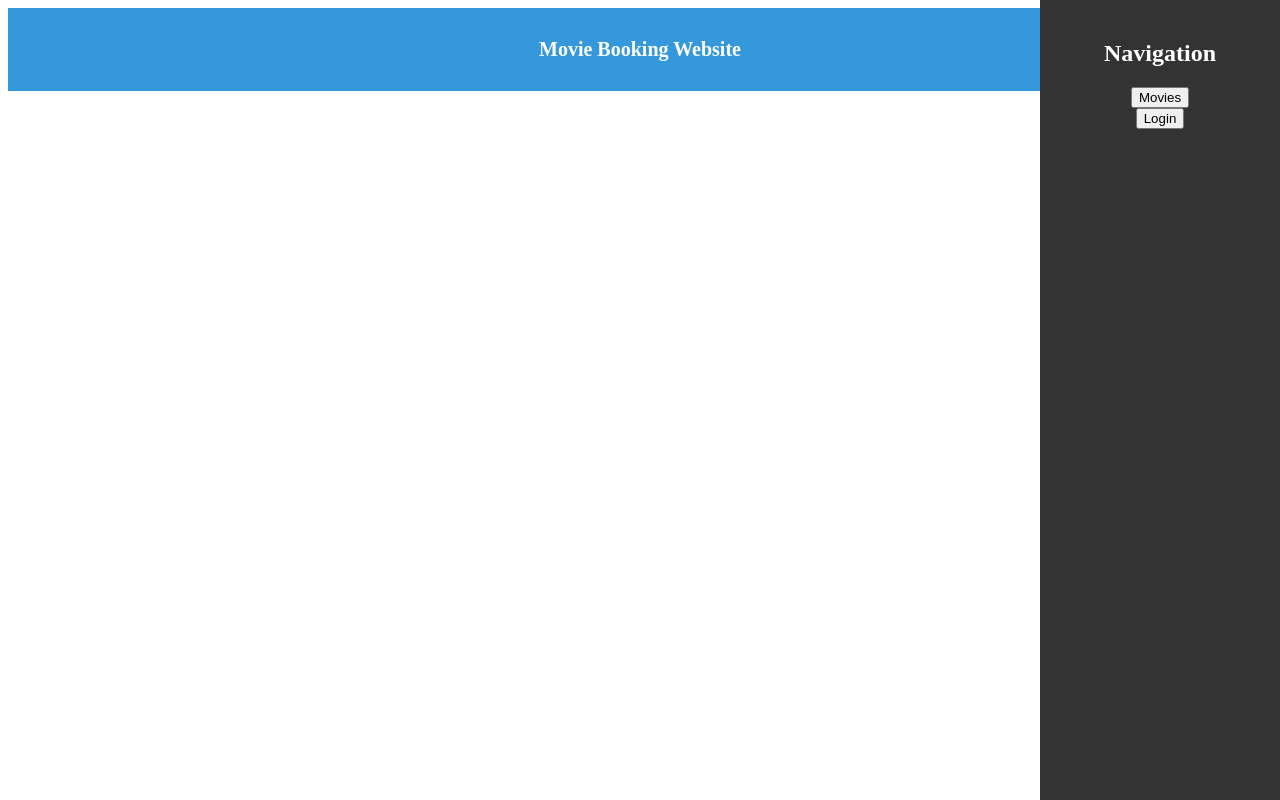
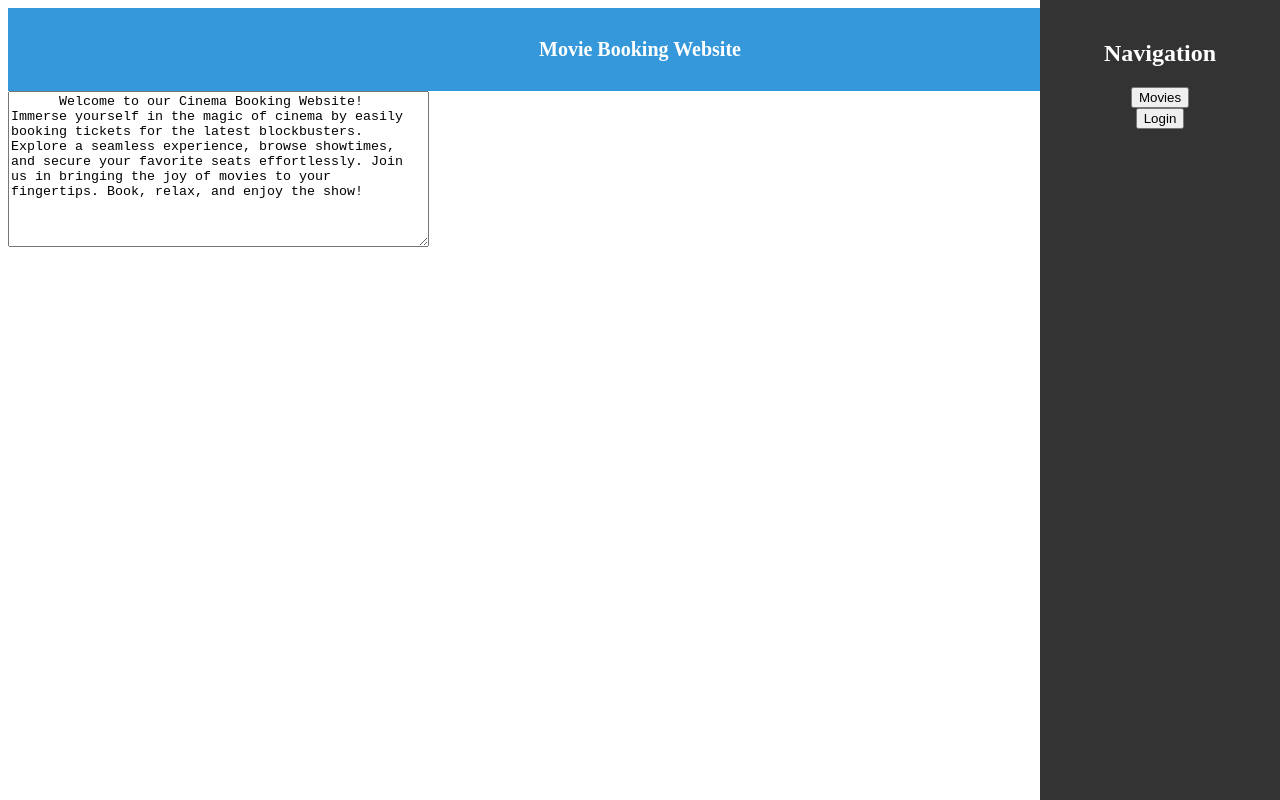
Before and after one commit to Jake-Butler02/Comp3006CW2, a website: page Main/index.html in a window 1280 px wide. Drawn offline with nearby package versions, Linux system fonts and the light colour scheme; files that its build step writes are made by us from their sources; no server answers.

Commit message:
SUBMISSION

```diff
--- a/Main/index.html
+++ b/Main/index.html
@@ -4,7 +4,6 @@
   <meta charset="UTF-8">
   <meta name="viewport" content="width=device-width, initial-scale=1.0">
   <title>Movie Booking</title>
-  <!-- Include a sample online CSS file -->
   <link rel="stylesheet" href="index_style.css">
 </head>
 <body>
@@ -15,6 +14,11 @@
     <h2>Navigation</h2>
     <button onclick="navigateToMovies()">Movies</button>
     <button onclick="navigateToLogin()">Login</button>
+  </div>
+  <div class="content">
+    <!-- Large Text Box -->
+    <textarea rows="10" cols="50">
+      Welcome to our Cinema Booking Website! Immerse yourself in the magic of cinema by easily booking tickets for the latest blockbusters. Explore a seamless experience, browse showtimes, and secure your favorite seats effortlessly. Join us in bringing the joy of movies to your fingertips. Book, relax, and enjoy the show!</textarea>
   </div>
   <script src="https://cdn.jsdelivr.net/npm/vue@2"></script>
   <script src="/socket.io/socket.io.js"></script>
```
Also changed, not shown: Main/login.html (+1 -1 lines).
